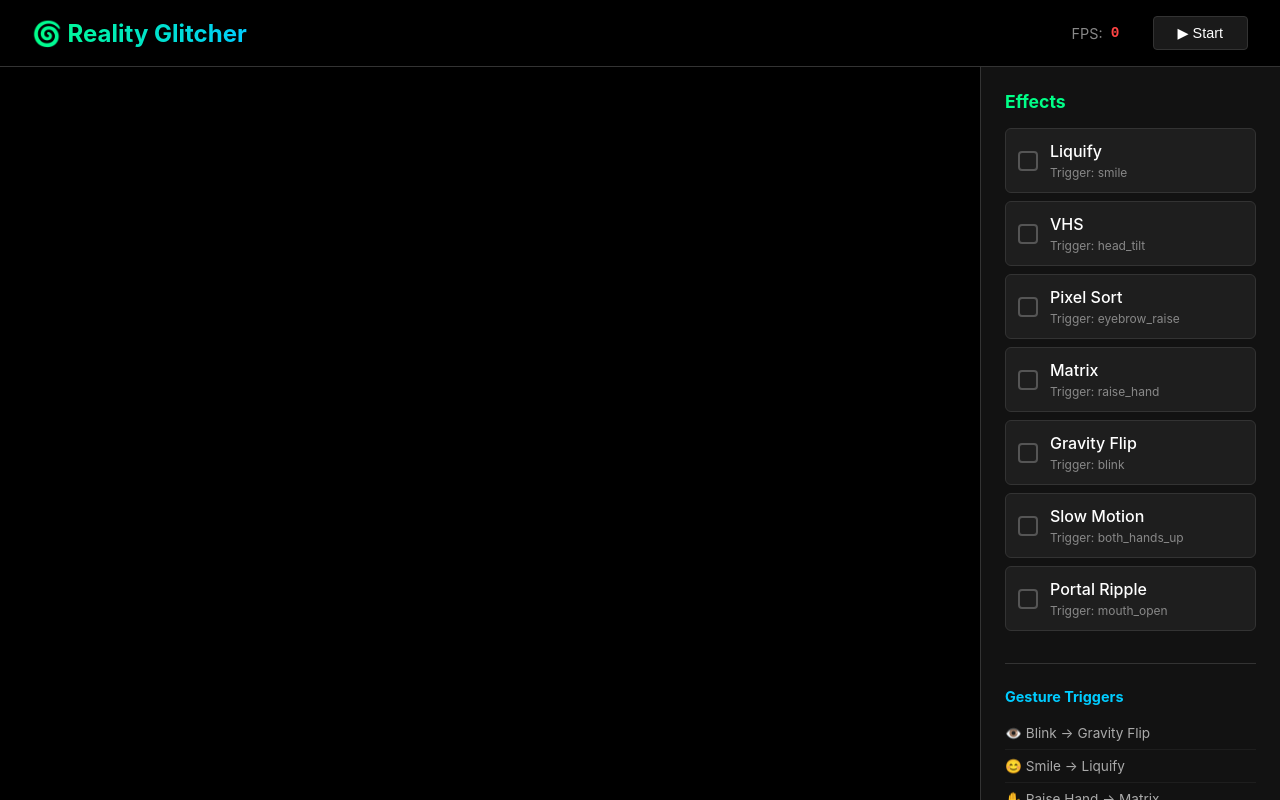
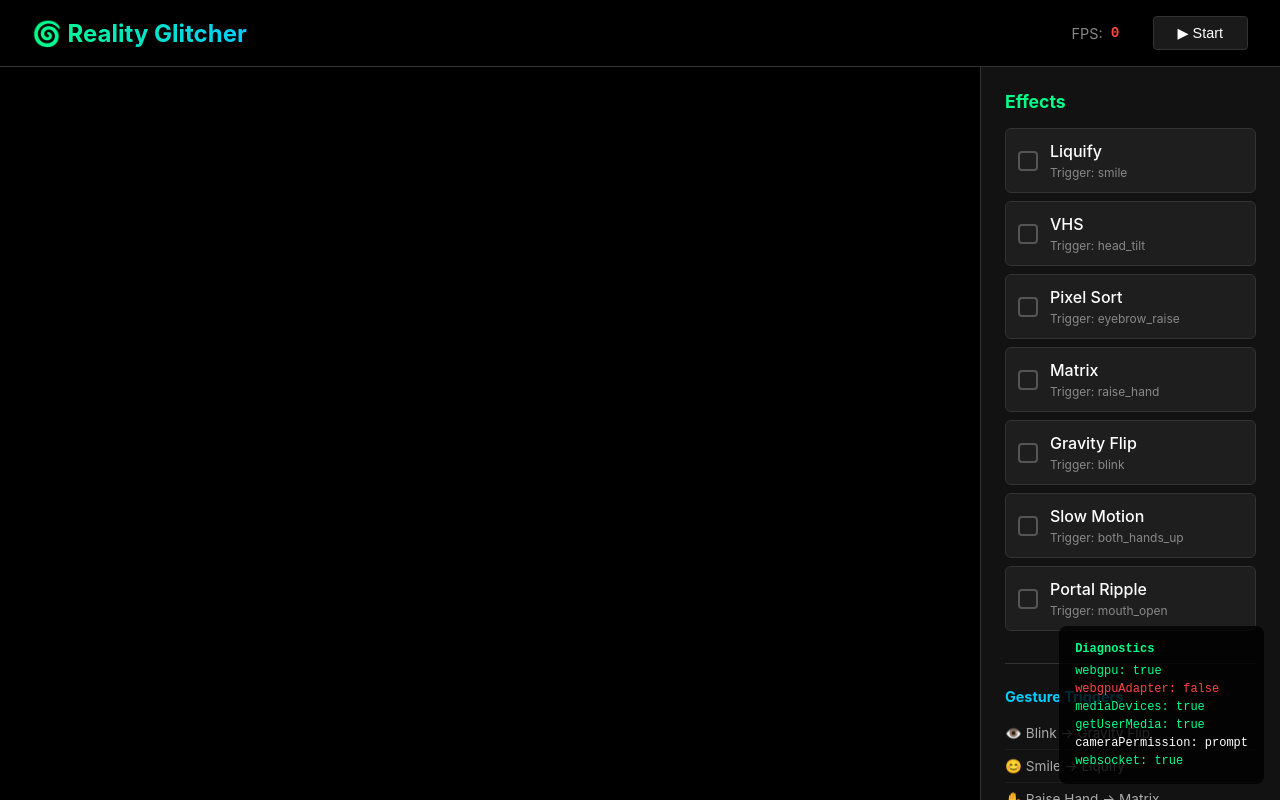
Before and after one commit to nithinyanna10/reality-glitcher, a React (Vite) app in the folder frontend/: page / in a window 1280 px wide. Built offline with nearby package versions, Linux system fonts and the light colour scheme.

Commit message:
Add camera diagnostics component for debugging

```diff
--- a/frontend/src/App.tsx
+++ b/frontend/src/App.tsx
@@ -2,6 +2,7 @@ import { useState, useEffect } from 'react'
 import CameraFeed from './components/CameraFeed'
 import EffectControls from './components/EffectControls'
 import FPSDisplay from './components/FPSDisplay'
+import CameraDiagnostics from './components/CameraDiagnostics'
 import './App.css'
 
 function App() {
@@ -29,6 +30,7 @@ function App() {
           onFPSUpdate={setFps}
         />
         <EffectControls />
+        <CameraDiagnostics />
       </div>
     </div>
   )
--- /dev/null
+++ b/frontend/src/components/CameraDiagnostics.tsx
@@ -0,0 +1,67 @@
+import { useEffect, useState } from 'react'
+
+export default function CameraDiagnostics() {
+  const [diagnostics, setDiagnostics] = useState<Record<string, any>>({})
+
+  useEffect(() => {
+    const checkDiagnostics = async () => {
+      const diag: Record<string, any> = {}
+
+      // Check WebGPU
+      diag.webgpu = !!navigator.gpu
+      if (navigator.gpu) {
+        try {
+          const adapter = await navigator.gpu.requestAdapter()
+          diag.webgpuAdapter = !!adapter
+        } catch (e) {
+          diag.webgpuError = String(e)
+        }
+      }
+
+      // Check MediaDevices
+      diag.mediaDevices = !!navigator.mediaDevices
+      diag.getUserMedia = !!(navigator.mediaDevices?.getUserMedia)
+
+      // Check camera permissions
+      if (navigator.permissions) {
+        try {
+          const cameraPermission = await navigator.permissions.query({ name: 'camera' as PermissionName })
+          diag.cameraPermission = cameraPermission.state
+        } catch (e) {
+          diag.cameraPermissionError = String(e)
+        }
+      }
+
+      // Check WebSocket
+      diag.websocket = typeof WebSocket !== 'undefined'
+
+      setDiagnostics(diag)
+    }
+
+    checkDiagnostics()
+  }, [])
+
+  return (
+    <div style={{
+      position: 'fixed',
+      bottom: '1rem',
+      right: '1rem',
+      background: 'rgba(0, 0, 0, 0.8)',
+      padding: '1rem',
+      borderRadius: '8px',
+      fontSize: '0.75rem',
+      fontFamily: 'monospace',
+      maxWidth: '300px',
+      zIndex: 1000
+    }}>
+      <h4 style={{ margin: '0 0 0.5rem 0', color: '#00ff88' }}>Diagnostics</h4>
+      <div style={{ display: 'flex', flexDirection: 'column', gap: '0.25rem' }}>
+        {Object.entries(diagnostics).map(([key, value]) => (
+          <div key={key} style={{ color: value === true || value === 'granted' ? '#00ff88' : value === false ? '#ff4444' : '#fff' }}>
+            {key}: {String(value)}
+          </div>
+        ))}
+      </div>
+    </div>
+  )
+}
```
